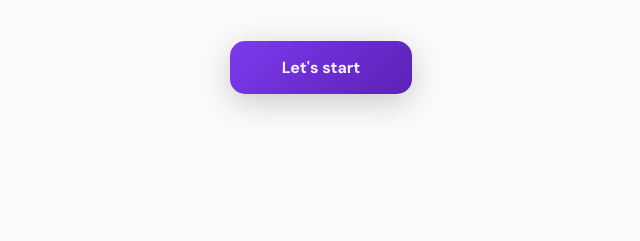
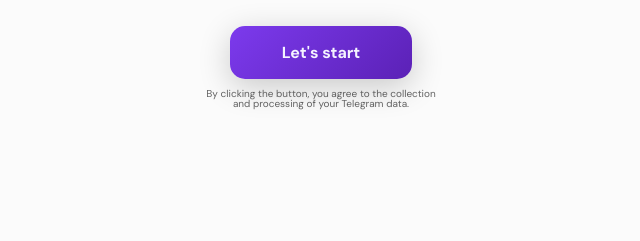
Before and after one commit to vikysia5/ExpenseTrackerBot-1.0, a plain HTML site: page frontend/index.html in a window 1280 px wide. Shown: the part 559-800 px from the top of the page, without its empty margins (319-959 px from the left). Drawn offline with Linux system fonts and the light colour scheme.

Commit message:
fix: додано попередження про обробку данних

```diff
--- a/frontend/index.html
+++ b/frontend/index.html
@@ -60,6 +60,7 @@
     .splash-image { position: absolute; top: 50%; left: 50%; transform: translate(-50%, -50%); width: 280px; height: 280px; filter: drop-shadow(0 8px 24px rgba(0,0,0,0.3)); }
     .splash-title { font-size: 30px; font-weight: 800; color:#303030; line-height:1.3; margin-bottom:12px; }
     .splash-sub { font-size: 16px; color: rgba(48,48,48,0.75); line-height:1.3; margin-bottom:44px; }
+    .splash-sub2 { font-size: 10px; color: rgba(48,48,48,0.75); line-height:1; margin-top:10px; }
     .btn-start {
       background: linear-gradient(135deg, var(--purple), var(--purple-dark)); color:var(--bg); border:none; border-radius:15px;
       padding:16px 52px; font-size:16px; font-weight:700; font-family:inherit;
@@ -299,6 +300,7 @@
     <h1 class="splash-title">Save your money with<br>Expense Tracker</h1>
     <p class="splash-sub">Save money! The more your money<br>works for you, the less you have to<br>work for money.</p>
     <button class="btn-start" onclick="App.goToAuth()">Let's start</button>
+    <p class="splash-sub2">By clicking the button, you agree to the collection<br> and processing of your Telegram data.</p>
   </div>
 
   <!-- AUTH — Telegram only -->
```
